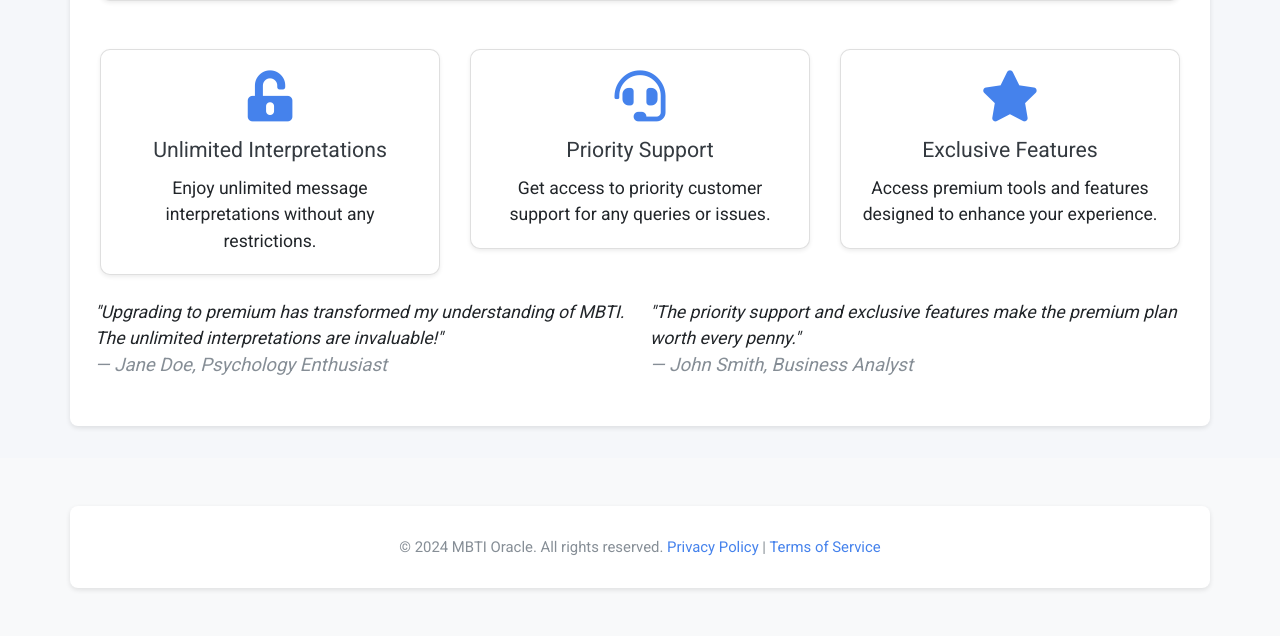
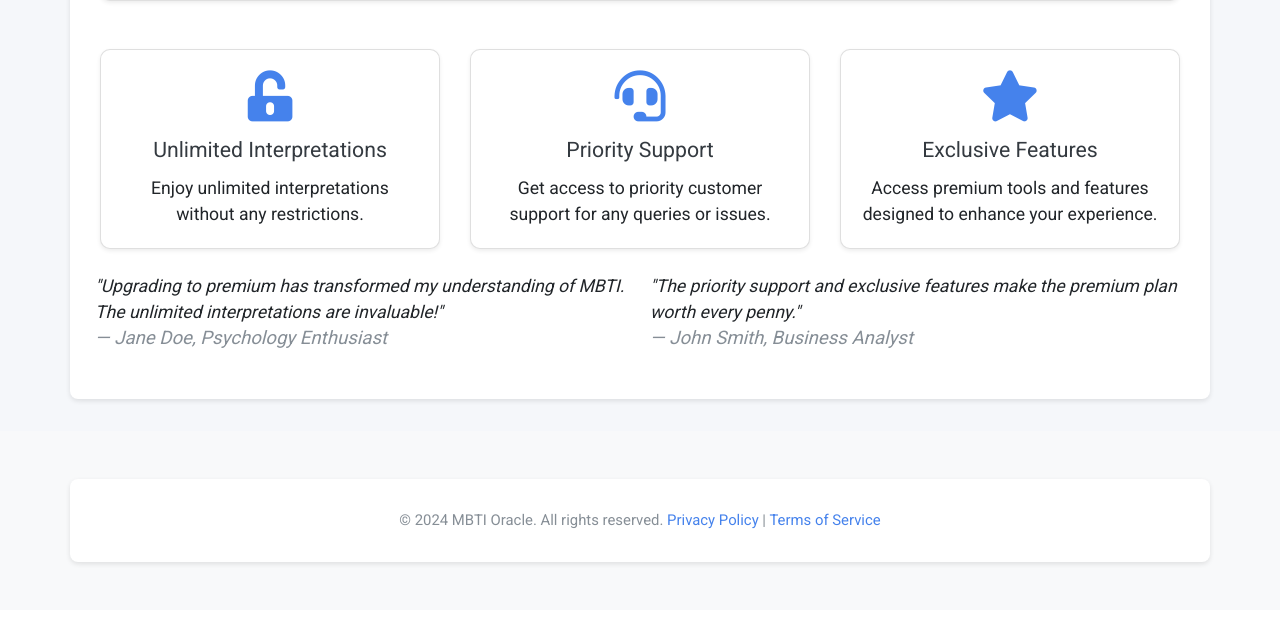
Before and after one commit to seniorchoi/mbti-interpreter, a Flask app: page /upgrade in a window 1280 px wide. Shown: the part 913-1549 px from the top of the page. After the commit the page ends 1479 px from the top, so only its background shows below. Run offline with Flask 3, Linux system fonts and the light colour scheme; the visitor is signed in with stand-in values (Sample User, id 1); data comes from the database, SQL or seed files in the repository; some libraries are stand-ins or nearby versions.

```diff
--- a/app.py
+++ b/app.py
@@ -102,7 +102,7 @@ def email_required(f):
         return f(*args, **kwargs)
     return decorated_function
 """
-
+# Authentication required decorator
 def requires_auth(f):
     @wraps(f)
     def decorated(*args, **kwargs):
--- a/templates/upgrade.html
+++ b/templates/upgrade.html
@@ -46,7 +46,7 @@
                 <div class="card-body text-center">
                     <i class="fas fa-unlock-alt fa-3x mb-3 text-primary"></i>
                     <h5 class="card-title">Unlimited Interpretations</h5>
-                    <p class="card-text">Enjoy unlimited message interpretations without any restrictions.</p>
+                    <p class="card-text">Enjoy unlimited interpretations without any restrictions.</p>
                 </div>
             </div>
         </div>
```
